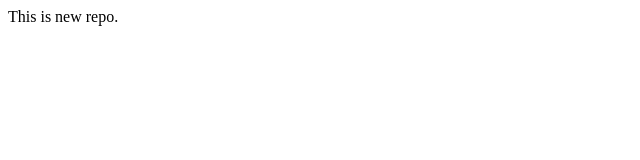
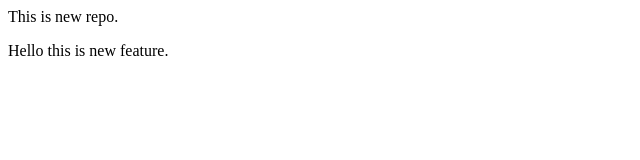
Before and after one commit to Vishal22598/localRepo, a plain HTML site: page index.html in a window 1280 px wide. Shown: the whole page, without its empty margins (0-640 px from the left). Drawn offline with Linux system fonts and the light colour scheme.

Commit message:
added para in feature1

```diff
--- a/index.html
+++ b/index.html
@@ -1 +1,2 @@
 <p>This is new repo.</p>
+<p>Hello this is new feature.</p>
```
